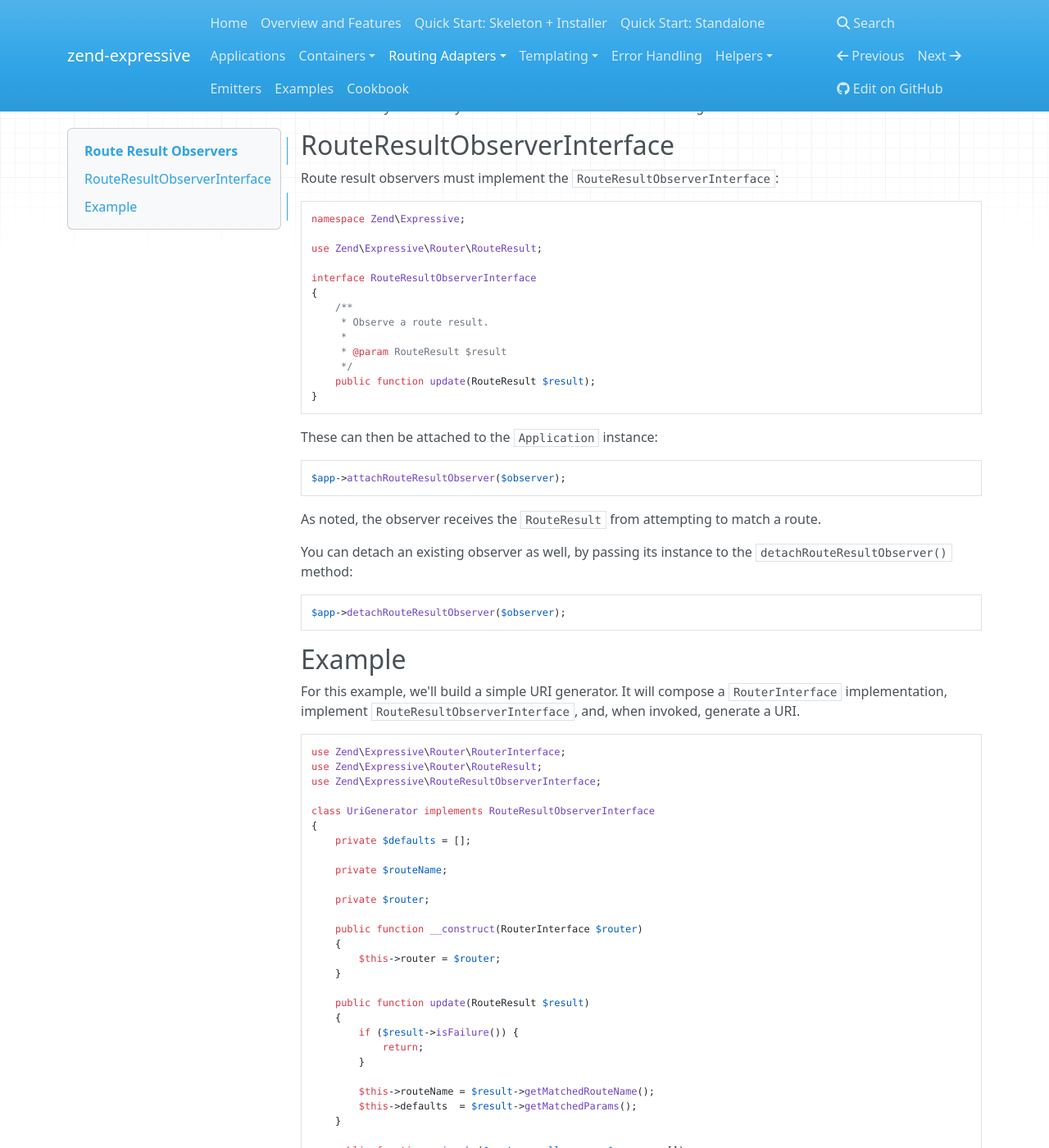
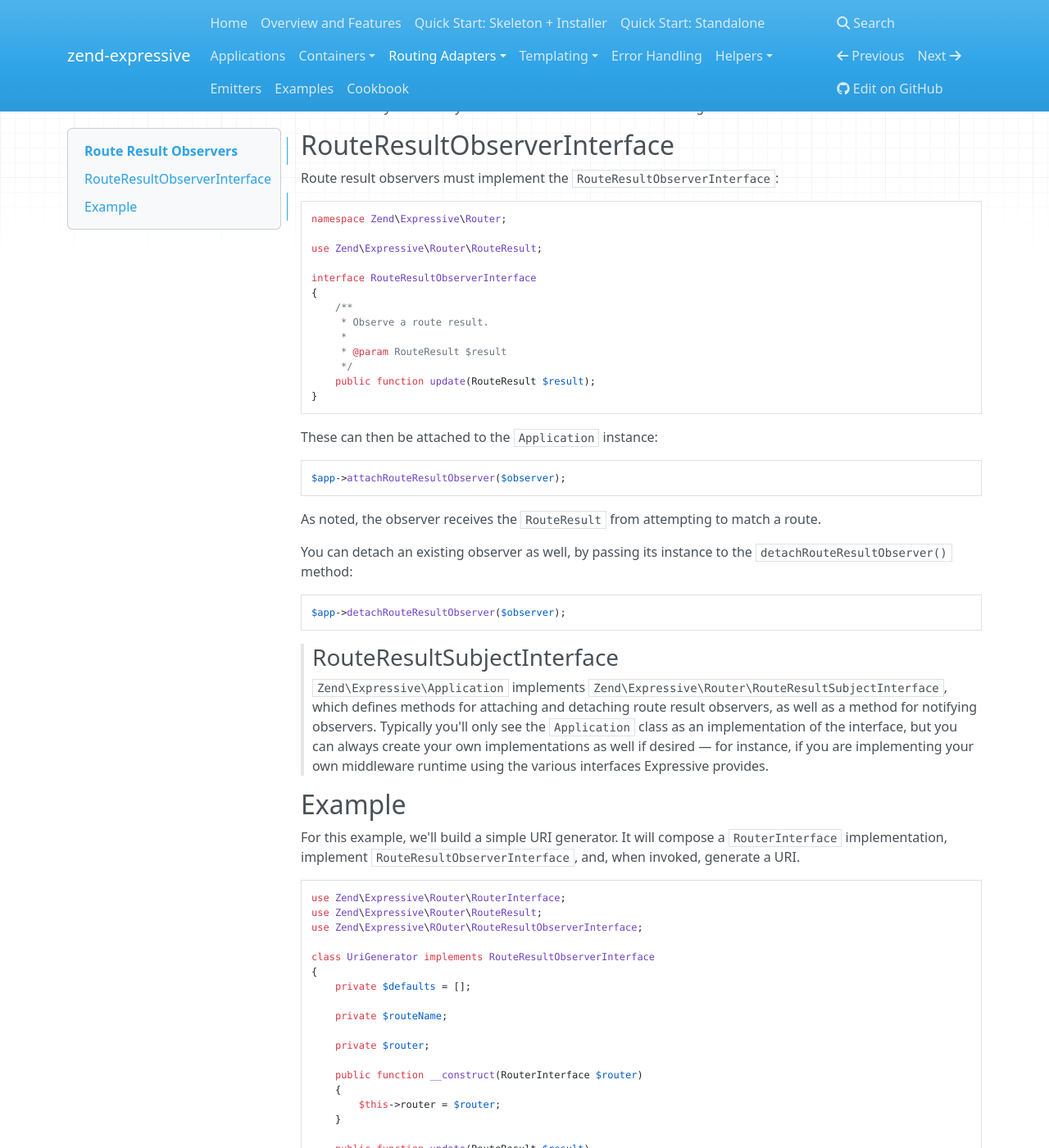
Before and after one commit to zendframework/zend-expressive, an MkDocs documentation site: the page built from doc/book/router/result-observers.md, in a window 1280 px wide and 1400 px high, scrolled down 332 px. Shown: the whole window at 82% size. Built offline with MkDocs 1.6.1, drawn with Linux system fonts in a browser that asks for light colours; nearby versions of some CDN libraries; old or Windows-style settings are respelled for this version of MkDocs.

Commit message:
Updated documentation to reference correct namespace
`RouteResultObserverInterface` is now under the `Zend\Expressive\Router`
namespace.

````diff
--- a/doc/book/router/result-observers.md
+++ b/doc/book/router/result-observers.md
@@ -21,7 +21,7 @@ you to notify such utilities of the results of matching.
 Route result observers must implement the `RouteResultObserverInterface`:
 
 ```php
-namespace Zend\Expressive;
+namespace Zend\Expressive\Router;
 
 use Zend\Expressive\Router\RouteResult;
 
@@ -52,6 +52,16 @@ You can detach an existing observer as well, by passing its instance to the
 $app->detachRouteResultObserver($observer);
 ```
 
+> ### RouteResultSubjectInterface
+>
+> `Zend\Expressive\Application` implements `Zend\Expressive\Router\RouteResultSubjectInterface`,
+> which defines methods for attaching and detaching route result observers, as
+> well as a method for notifying observers. Typically you'll only see the
+> `Application` class as an implementation of the interface, but you can always
+> create your own implementations as well if desired &mdash; for instance, if
+> you are implementing your own middleware runtime using the various interfaces
+> Expressive provides.
+
 ## Example
 
 For this example, we'll build a simple URI generator. It will compose a
@@ -61,7 +71,7 @@ when invoked, generate a URI.
 ```php
 use Zend\Expressive\Router\RouterInterface;
 use Zend\Expressive\Router\RouteResult;
-use Zend\Expressive\RouteResultObserverInterface;
+use Zend\Expressive\ROuter\RouteResultObserverInterface;
 
 class UriGenerator implements RouteResultObserverInterface
 {
````
